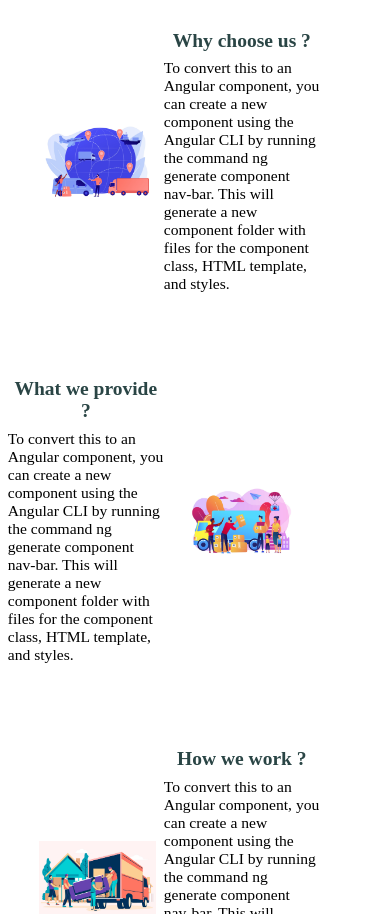
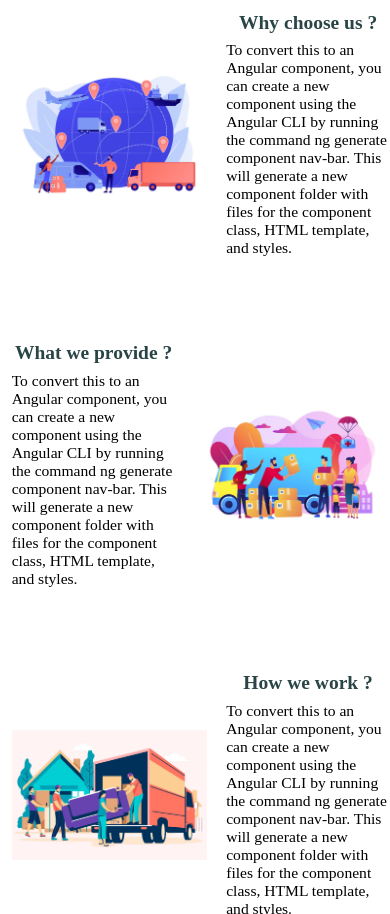
Before and after one commit to amanyddv/shipizens, an Angular app: page / in a window 390 px wide. Shown: the part 654-1568 px from the top of the page. Built offline with nearby package versions, Linux system fonts and the light colour scheme.

Commit message:
about question responsive

```diff
--- a/src/app/pages/home/home.component.css
+++ b/src/app/pages/home/home.component.css
@@ -44,14 +44,28 @@ img{
 
     }
     .child{
-        margin-left:2vw ;
-        width: 40vw;
+        margin-left:3vw ;
+        width: 45vw;
     }
     .res-child{
-        margin-left:2vw ;
-        width: 40vw;
+        margin-left:5vw ;
+        width: 45vw;
+
+}
+img{
+    width: 50vw;
+    height:max-content;
+    margin-left: 5vw;
+
+}
+.res-img{
+
+    width: 50vw;
+    height:max-content;
+    margin-left: 3vw;
 
 }
 
 
+
 }
```
